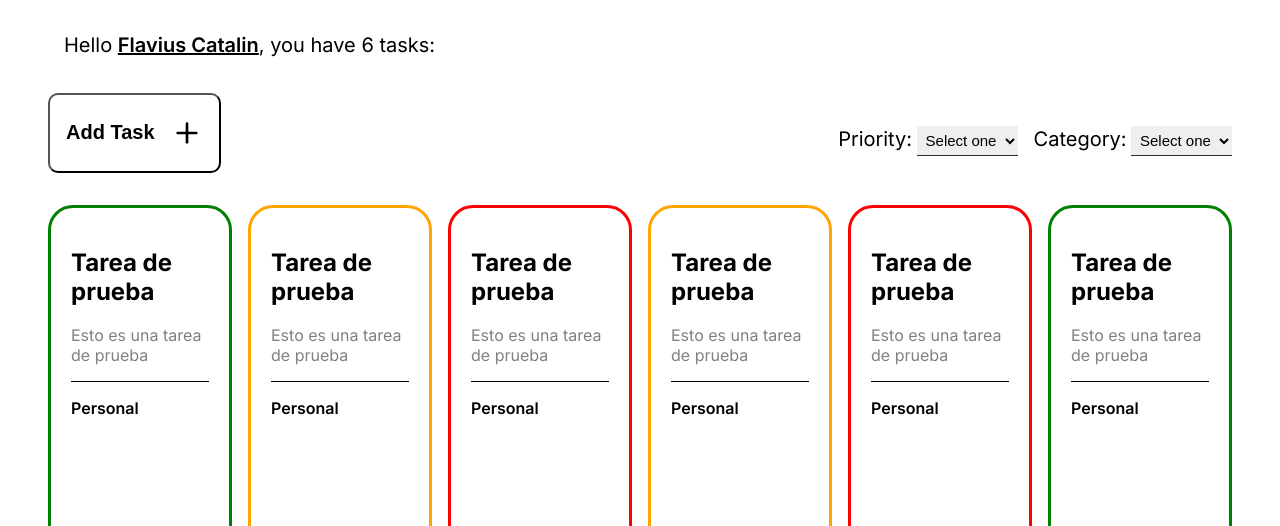
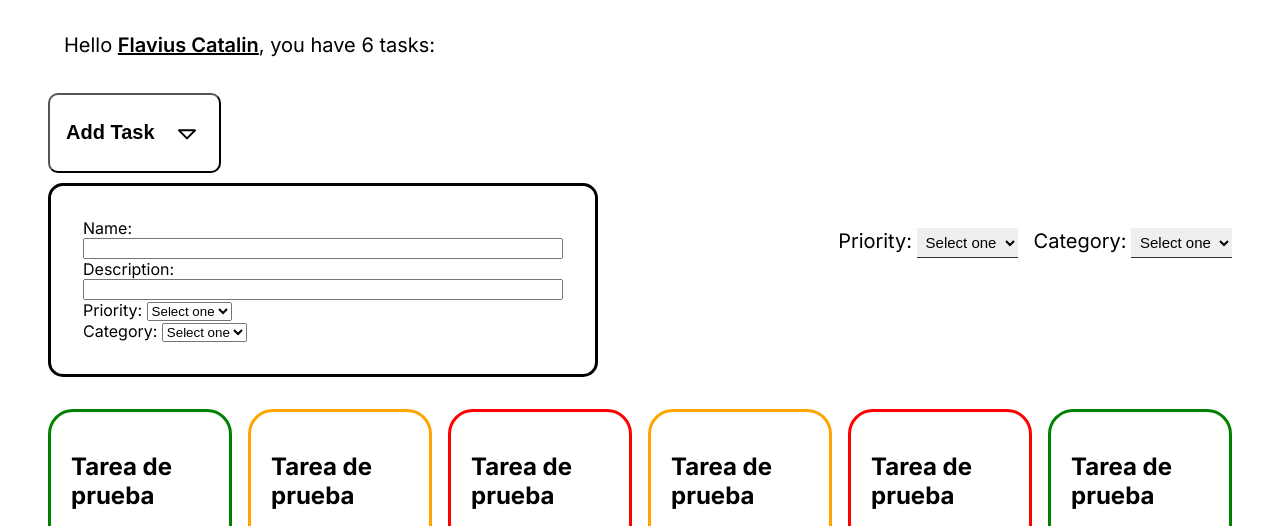
Before and after one commit to kete102/app-todo, a website built with webpack: page index.html in a window 1280 px wide. Shown: the part 138-664 px from the top of the page. Built offline with nearby package versions, Linux system fonts and the light colour scheme.

Commit message:
Add task drop down menu

```diff
--- a/src/components/tasksContainer.html
+++ b/src/components/tasksContainer.html
@@ -4,21 +4,48 @@
       Add Task
       <svg
         xmlns="http://www.w3.org/2000/svg"
-        class="icon icon-tabler icon-tabler-plus"
+        class="icon icon-tabler icon-tabler-caret-down"
         width="44"
         height="44"
         viewBox="0 0 24 24"
-        stroke-width="2"
+        stroke-width="1.5"
         stroke="#000000"
         fill="none"
         stroke-linecap="round"
         stroke-linejoin="round"
       >
         <path stroke="none" d="M0 0h24v24H0z" fill="none" />
-        <path d="M12 5l0 14" />
-        <path d="M5 12l14 0" />
+        <path d="M6 10l6 6l6 -6h-12" />
       </svg>
     </button>
+    <div class="dropdown-menu">
+      <form class="dropdown-form">
+        <label for="task-name">Name:</label>
+        <input type="text" name="task-name" id="task-name" />
+        <label for="task-description">Description:</label>
+        <input type="text" name="task-description" id="task-description" />
+        <div class="form-select">
+          <div class="form-selecto-group">
+            <label for="priority">Priority:</label>
+            <select id="priority">
+              <option value="default">Select one</option>
+              <option value="low">Low</option>
+              <option value="meidum">Medium</option>
+              <option value="high">High</option>
+            </select>
+          </div>
+          <div class="form-selecto-group">
+            <label for="category">Category:</label>
+            <select id="category">
+              <option value="default">Select one</option>
+              <option value="personal">Personal</option>
+              <option value="work">Work</option>
+              <option value="apoiments">Apoiments</option>
+            </select>
+          </div>
+        </div>
+      </form>
+    </div>
   </div>
   <div class="filters">
     <form class="form">
--- a/src/controllers/tasksContainer.controller.js
+++ b/src/controllers/tasksContainer.controller.js
@@ -14,5 +14,24 @@ export default () => {
   tasksWrapper.appendChild(Task("high"));
   tasksWrapper.appendChild(Task("low"));
 
+  /* Drop Down Menu*/
+  const dropDownMenu = divElement.querySelector(".dropdown-menu");
+  const addTaskBtn = divElement.querySelector(".add-task-btn");
+
+  const toggleDropDownMenu = () => {
+    console.log("toogleVisibility");
+    if (dropDownMenu.style.display == "none") {
+      dropDownMenu.style.display = "block";
+      dropDownMenu.classList.add("visible");
+    } else {
+      dropDownMenu.style.display = "none";
+      dropDownMenu.classList.remove("visible");
+    }
+  };
+
+  addTaskBtn.addEventListener("click", () => {
+    toggleDropDownMenu();
+  });
+
   return divElement;
 };
--- a/src/css/tasksContainer.css
+++ b/src/css/tasksContainer.css
@@ -52,3 +52,19 @@
   gap: 16px;
   overflow: auto;
 }
+
+.dropdown-menu {
+  display: none;
+  border: 3px solid black;
+  display: flex;
+  flex-direction: column;
+  padding: 2rem;
+  margin-top: 10px;
+  border-radius: 15px;
+}
+
+.dropdown-form {
+  display: flex;
+  flex-direction: column;
+  width: 30rem;
+}
```
